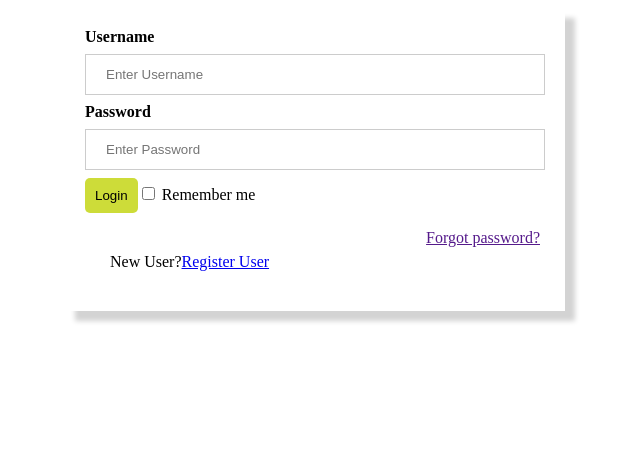
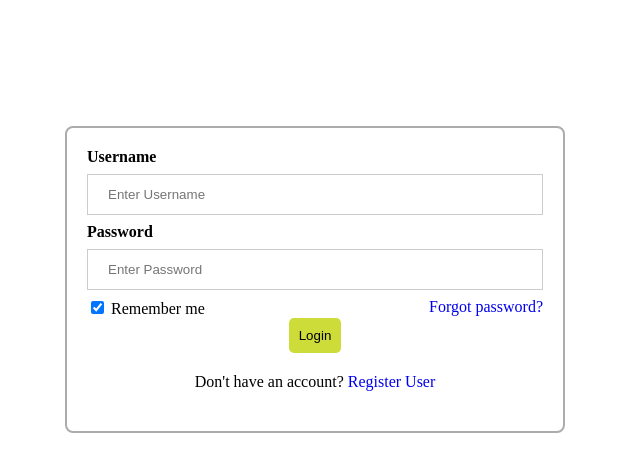
Before and after one commit to RoystonFurtado/FinanceFrontEnd, an Angular app: page /login in a window 1280 px wide. Shown: the top 472 px of the page, without its empty margins (325-965 px from the left). Built offline with nearby package versions, Linux system fonts and the light colour scheme.

Commit message:
Login Page with Backend Service

```diff
--- a/src/app/app-routing.module.ts
+++ b/src/app/app-routing.module.ts
@@ -1,6 +1,7 @@
 import { NgModule } from '@angular/core';
 import { RouterModule, Routes } from '@angular/router';
 import { DashboardComponent } from './dashboard/dashboard.component';
+import { ForgetPasswordComponent } from './forget-password/forget-password.component';
 import { HomeComponent } from './home/home.component';
 import { LoginComponent } from './login/login.component';
 import { ProductComponent } from './product/product.component';
@@ -11,7 +12,8 @@ const routes: Routes = [
   {path:'login',component: LoginComponent},
   {path:'register',component: RegisterComponent},
   {path:'dashboard',component: DashboardComponent},
-  {path:'product-listing',component: ProductComponent}
+  {path:'product-listing',component: ProductComponent},
+  {path:'forget-password',component: ForgetPasswordComponent}
 ];
 
 @NgModule({
--- a/src/app/app.module.ts
+++ b/src/app/app.module.ts
@@ -11,6 +11,7 @@ import { ProductComponent } from './product/product.component';
 import { NavbarComponent } from './navbar/navbar.component';
 import { FormsModule } from '@angular/forms';
 import { HttpClientModule } from '@angular/common/http';
+import { ForgetPasswordComponent } from './forget-password/forget-password.component';
 
 @NgModule({
   declarations: [
@@ -20,7 +21,8 @@ import { HttpClientModule } from '@angular/common/http';
     LoginComponent,
     DashboardComponent,
     ProductComponent,
-    NavbarComponent
+    NavbarComponent,
+    ForgetPasswordComponent
   ],
   imports: [
     BrowserModule,
--- /dev/null
+++ b/src/app/forget-password/forget-password.component.html
@@ -0,0 +1,14 @@
+<form class="container">
+    <div class="forgetcontainer">
+        <div class="fp">
+        <label for="t1"><b>Phone No</b></label>
+        <input type="number" placeholder="Enter PhoneNo" name="t1">
+    </div>
+    <button type="Click" class="btn">GET OTP</button>
+    <div class="fp">
+        <label for="t2"><b>Enter OTP</b></label>
+        <input type="number" placeholder="Enter OTP" name="t2">
+    </div>
+    <button type="Click" class="btn">Verify OTP</button>
+ </div>
+</form>
--- /dev/null
+++ b/src/app/forget-password/forget-password.component.ts
@@ -0,0 +1,18 @@
+import { Component, OnInit } from '@angular/core';
+import { Router } from '@angular/router';
+
+@Component({
+  selector: 'app-forget-password',
+  templateUrl: './forget-password.component.html',
+  styleUrls: ['./forget-password.component.css']
+})
+export class ForgetPasswordComponent {
+
+  phoneNo:number;
+  otp:number;
+  constructor(private router:Router) {};
+
+  redirectToCreateLogin() {
+    this.router.navigateByUrl('/createLogin');
+  }
+}
--- a/src/app/login/login.component.css
+++ b/src/app/login/login.component.css
@@ -1,5 +1,10 @@
-.login-container{
+.logincontainer{
     width: 500px;
+    margin: auto;
+    margin-top: 10%;
+    border:2px solid rgb(173, 172, 172);
+    border-radius: 8px;
+    padding: 20px;
 }
 
 input[type=text],
@@ -26,22 +31,32 @@ input[type=password] {
 
 /*this last class is used for cancel & forget container to organised*/
 
-.btnDiv {
-    padding-bottom: 20px;
-    margin: auto;
-    width: 450px;
+
+
+.psw {
+    float: right;
+    padding-top: 0px;
+    display:block;
 }
-
-span.psw {
-    float: right;
-    padding-top: 16px;
-}
-span.psw1 {
+.psw1 {
     float: auto;
     padding-top: 16px;
 }
 .Last {
     padding: 20px;
-    margin: auto;
-    width: 450px;
+ text-align: center;
+
 }
+.nu {
+    text-decoration: none;
+}
+
+.loginbtn{
+    display: block;
+    margin:auto;
+}
+
+.err{
+    text-align: end;
+    color: red;
+}
--- a/src/app/login/login.component.html
+++ b/src/app/login/login.component.html
@@ -1,22 +1,24 @@
-<form class="login-container main-container">
+<div class="logincontainer">
+    <form class="container">
         <div class="fg">
             <label for="uname"><b>Username</b></label>
-            <input type="text" placeholder="Enter Username" name="uname">
-
+            <input type="text" placeholder="Enter Username" name="uname" [(ngModel)]=username>
+            <div class="err" *ngIf="userNameError">{{userNameError}}</div>
         </div>
         <div class="fg">
             <label for="psw"><b>Password</b></label>
-            <input type="password" placeholder="Enter Password" name="psw">
+            <input type="password" placeholder="Enter Password" name="psw" [(ngModel)]=password>
+            <div class="err" *ngIf="passwordError">{{passwordError}}</div>
         </div>
+        <div class="psw"><a class="nu" href="/forget-password">Forgot password?</a>
+        </div>
+        <div class="loginbtn">
+            <input type="checkbox" checked="checked" name="remember"> Remember me
+        </div>
+        <button type="submit" class="btn loginbtn" (click)="login()">Login</button>
 
-        <button type="submit" class="btn" (click)="redirectToDashboard()">Login</button>
-        <label>
-    <input type="checkbox" name="remember"> Remember me
-  </label>
-        <div class="btnDiv">
-            <span class="psw"><a href="">Forgot password?</a></span>
+        <div class="Last">
+            <span class="psw1">Don't have an account? <a class="nu" href="#">Register User</a></span>
         </div>
-        <div class="Last">
-            <span class="psw1">New User?<a routerLink="/register">Register User</a></span>
-        </div>
-</form>
+    </form>
+</div>
--- a/src/app/login/login.component.ts
+++ b/src/app/login/login.component.ts
@@ -1,5 +1,6 @@
 import { Component, OnInit } from '@angular/core';
 import { Router } from '@angular/router';
+import { HttpClient, HttpErrorResponse } from '@angular/common/http';
 
 @Component({
   selector: 'app-login',
@@ -9,9 +10,49 @@ import { Router } from '@angular/router';
 export class LoginComponent {
 
   username: string;
+  userNameError: string;
   password: string;
+  passwordError: string;
+  statusMessage: string;
 
-  constructor(private router:Router){};
+  constructor(private router: Router, private http: HttpClient) { };
+
+  login() {
+    var validated = false;
+    if (this.username == null || this.username.length == 0) {
+      this.userNameError = "User name can't be empty";
+      validated = false;
+    }
+    else {
+      this.userNameError = null;
+      validated = true;
+    }
+
+    if (this.password == null || this.password.length == 0) {
+      this.passwordError = "Password can't be empty";
+      validated = false;
+    }
+    else {
+      this.passwordError = null;
+      validated = true;
+    }
+
+    if (validated) {
+      this.http.post("http://localhost:8223/login", { "userName": this.username, "password": this.password }).subscribe(data => {
+        console.log(data);
+        if (data["loggedUserId"] == 0) {
+          alert(data["message"]);
+        }
+        else {
+          this.redirectToDashboard();
+        }
+      }, (e) => {
+        this.statusMessage = "Please try again later";
+        console.log(this.statusMessage);
+        alert(this.statusMessage);
+      });
+    }
+  }
 
   redirectToDashboard() {
     this.router.navigateByUrl('/dashboard');
```
Also changed, not shown: src/app/forget-password/forget-password.component.css (added), 1 other file (tests, documents, lock files or other folders).
